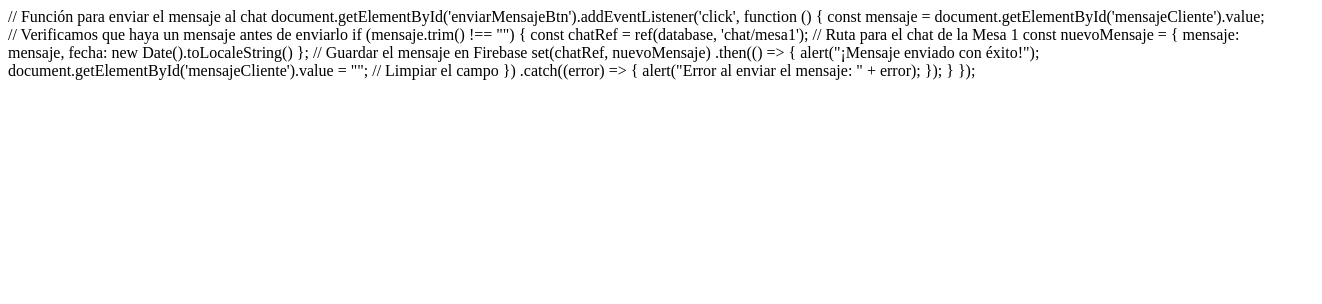
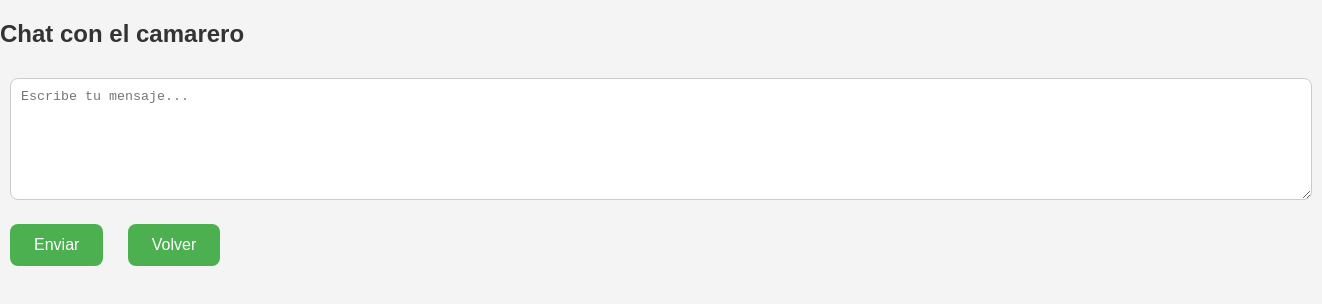
Before and after one commit to stgjjartor/stgjjartor.github.io, a plain HTML site: page chat.html in a window 1280 px wide. Shown: the whole page, 1322 px wide, since content can reach past the window. Drawn offline with Linux system fonts and the light colour scheme.

Commit message:
Update chat.html

```diff
--- a/chat.html
+++ b/chat.html
@@ -1,8 +1,24 @@
+<!DOCTYPE html>
+<html lang="es">
+<head>
+    <meta charset="UTF-8">
+    <meta name="viewport" content="width=device-width, initial-scale=1.0">
+    <title>Pedido Chat</title>
+    <link rel="stylesheet" href="styles.css">
+</head>
+<body>
+    <div id="pagina4">
+        <h2>Chat con el camarero</h2>
+        <textarea id="mensajeCliente" placeholder="Escribe tu mensaje..."></textarea>
+        <button id="enviarMensajeBtn">Enviar</button>
+        <button onclick="window.location.href='opciones_cliente.html'">Volver</button>
+    </div>
+
+    <script>
         // Función para enviar el mensaje al chat
         document.getElementById('enviarMensajeBtn').addEventListener('click', function () {
             const mensaje = document.getElementById('mensajeCliente').value;
 
-    // Verificamos que haya un mensaje antes de enviarlo
             if (mensaje.trim() !== "") {
                 const chatRef = ref(database, 'chat/mesa1');  // Ruta para el chat de la Mesa 1
                 const nuevoMensaje = {
@@ -21,3 +37,6 @@ document.getElementById('enviarMensajeBtn').addEventListener('click', function (
                 });
             }
         });
+    </script>
+</body>
+</html>
```
Lines whose indentation alone changed are shown as unchanged.
